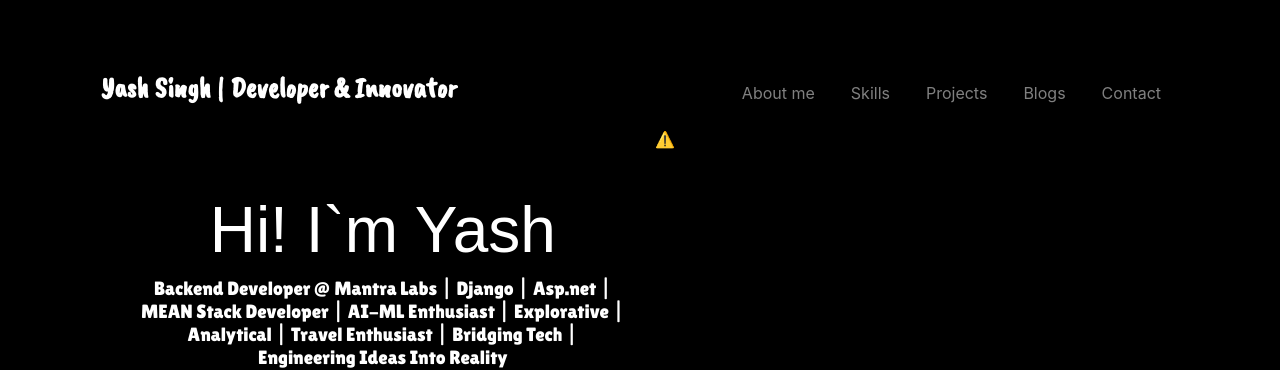
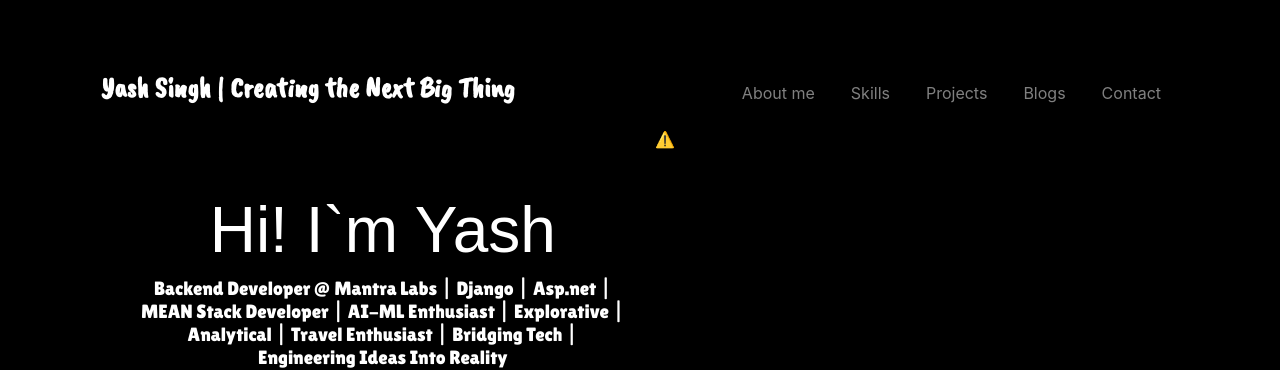
Before and after one commit to yshshi/newportfolio, a plain HTML site: page index.html in a window 1280 px wide. Shown: the top 370 px of the page. Drawn offline with nearby package versions, Linux system fonts and the light colour scheme; no server answers; a web font is replaced by a local one.

Commit message:
Update index.html
Added new heading

```diff
--- a/index.html
+++ b/index.html
@@ -27,7 +27,7 @@
       <!-- Nav Bar -->
 <div class="container">
   <nav class="navbar navbar-expand-lg navbar-dark text-light">
-  <a class="navbar-brand" herf=""><h1 class="brand">Yash Singh | Developer & Innovator</h1></a>
+  <a class="navbar-brand" herf=""><h2 class="brand">Yash Singh | Creating the Next Big Thing</h2></a>
   <button class="navbar-toggler" type="button" data-toggle="collapse" data-target="#navbarNav" aria-controls="navbarNav" aria-expanded="false" aria-label="Toggle navigation">
   <span class="navbar-toggler-icon"></span>
   </button>
```
